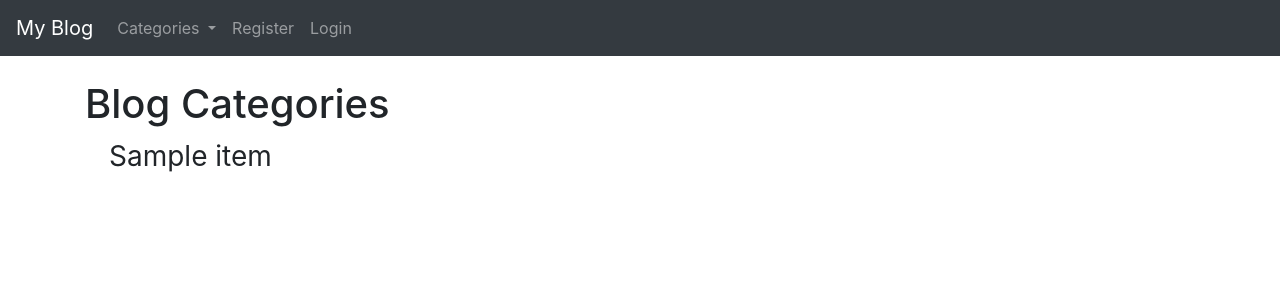
After one commit to jsandragadomska/My_Blog_Python_Django, a Django app: template theblog/templates/category_list.html in a window 1280 px wide. The commit adds this page. Shown: the top 300 px of the page. Run offline with Django 3.2, Linux system fonts and the light colour scheme; the template is opened without the code that fills it: most values are stand-ins (such as "Sample title", 1, 10 or a date in 2020); some libraries are stand-ins or nearby versions.

Commit message:
Categories page has added

```diff
--- a/theblog/templates/base.html
+++ b/theblog/templates/base.html
@@ -37,6 +37,10 @@
                         <a class="dropdown-item" href="{% url 'category' item|slugify %}">{{item}}</a>
                         {% endfor %}
                     </div>
+                </li>
+                {% else %}
+                <li class="nav-item">
+                    <a class="nav-link" href="{% url 'category_list' %}">Categories</a>
                 </li>
                 {% endif %}
 
--- /dev/null
+++ b/theblog/templates/category_list.html
@@ -0,0 +1,11 @@
+{% extends 'base.html' %}
+{% block title %}
+Blog Categories
+{% endblock %}
+{% block content %}
+
+<h1>Blog Categories</h1>
+{% for item in cat_menu_list %}
+<h3><a class="dropdown-item" href="{% url 'category' item|slugify %}">{{item}}</a></h3>
+{% endfor %}
+{% endblock %}
--- a/theblog/urls.py
+++ b/theblog/urls.py
@@ -1,5 +1,5 @@
 from django.urls import path
-from .views import HomeView, PostView, AddPostView, UpdatePostView, DeletePostView, AddCategoryView, CategoryView
+from .views import HomeView, PostView, AddPostView, UpdatePostView, DeletePostView, AddCategoryView,  CategoryView, CategoryListView
 
 urlpatterns = [
     path('', HomeView.as_view(), name='home'),
@@ -8,5 +8,6 @@ urlpatterns = [
     path('post/edit/<int:pk>', UpdatePostView.as_view(), name='edit_post'),
     path('post/delete/<int:pk>', DeletePostView.as_view(), name='delete_post'),
     path('category/add', AddCategoryView.as_view(), name='add_category'),
-    path('category/<str:cats>/', CategoryView, name='category')
+    path('category/<str:cats>/', CategoryView, name='category'),
+    path('category-list', CategoryListView, name='category_list')
 ]
```
Also changed, not shown: theblog/views.py (+14 -4 lines).
